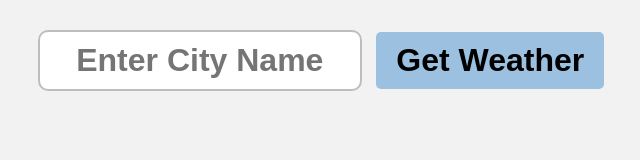
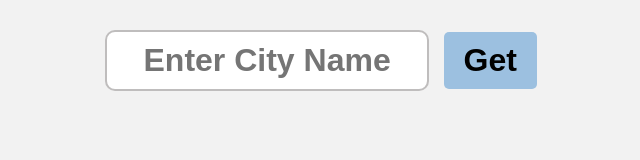
Before and after one commit to priyanshuthakran1/weatherApi, a plain HTML site: page index.html in a window 1280 px wide. Shown: the whole page, without its empty margins (324-964 px from the left). Drawn offline with Linux system fonts and the light colour scheme.

Commit message:
Update index.html

```diff
--- a/index.html
+++ b/index.html
@@ -9,7 +9,7 @@
 <body>
   <form id="weatherForm">
     <input type="text" class="cityInput" placeholder="Enter City Name" style="text-align: center;" />
-    <button type="submit">Get Weather</button>
+    <button type="submit">Get</button>
   </form>
 
   <div class="card" style="display: none;"></div>
```
